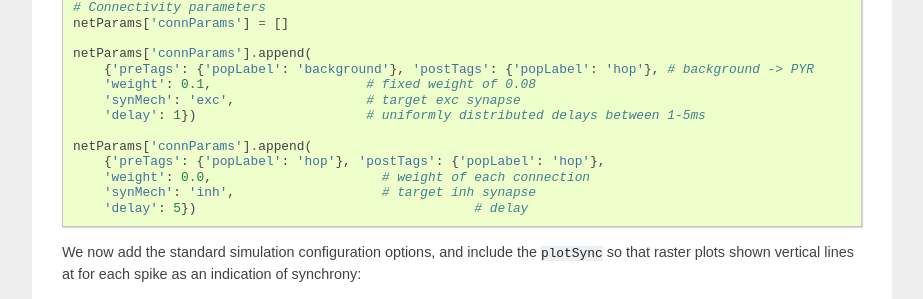
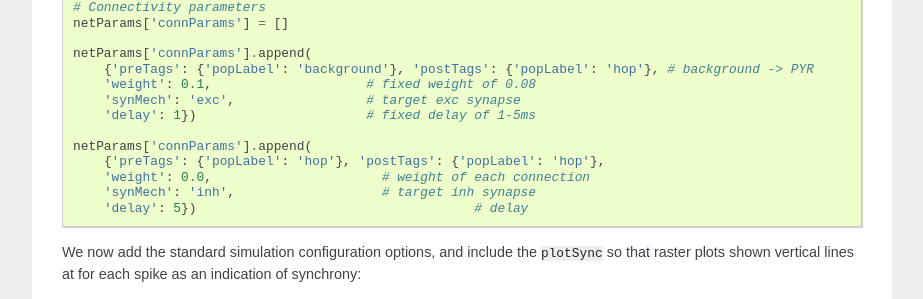
Before and after one commit to suny-downstate-medical-center/netpyne, a Sphinx documentation site: the page built from doc/source/tutorial.rst, in a window 1280 px wide and 900 px high, scrolled down 12307 px. Shown: the part 152-451 px from the top of the window, without its empty margins (198-1121 px from the left). Built offline with Sphinx 7.4.7, drawn with Linux system fonts in a browser that asks for light colours.

Commit message:
fixed typo in tut

```diff
--- a/doc/source/tutorial.rst
+++ b/doc/source/tutorial.rst
@@ -534,7 +534,7 @@ We begin by creating a new file (``net6.py``) describing a simple network with o
 	    {'preTags': {'popLabel': 'background'}, 'postTags': {'popLabel': 'hop'}, # background -> PYR
 	    'weight': 0.1,                    # fixed weight of 0.08
 	    'synMech': 'exc',                 # target exc synapse
-	    'delay': 1})                      # uniformly distributed delays between 1-5ms
+	    'delay': 1})                      # fixed delay of 1-5ms
 
 	netParams['connParams'].append(
 	    {'preTags': {'popLabel': 'hop'}, 'postTags': {'popLabel': 'hop'},
```
